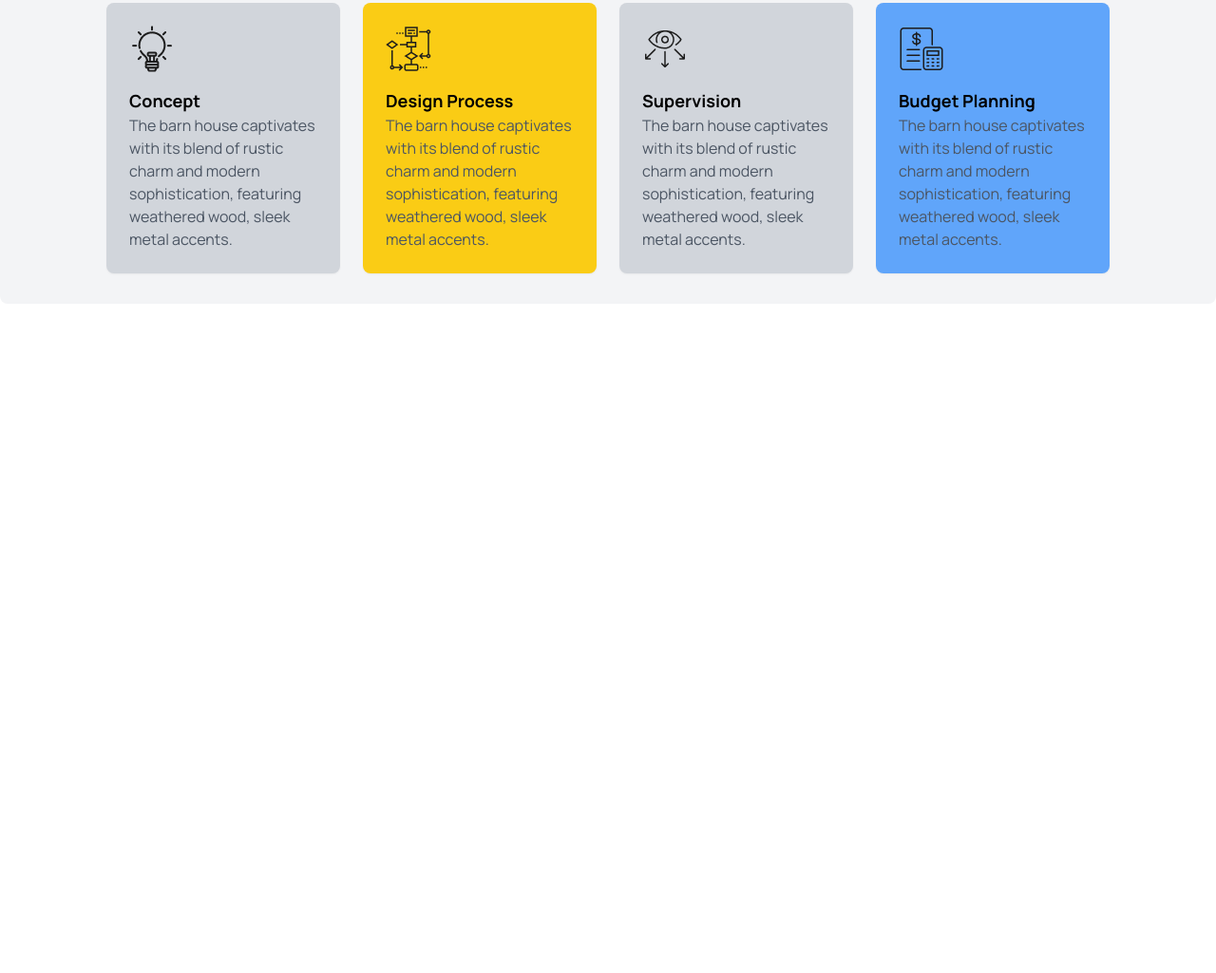
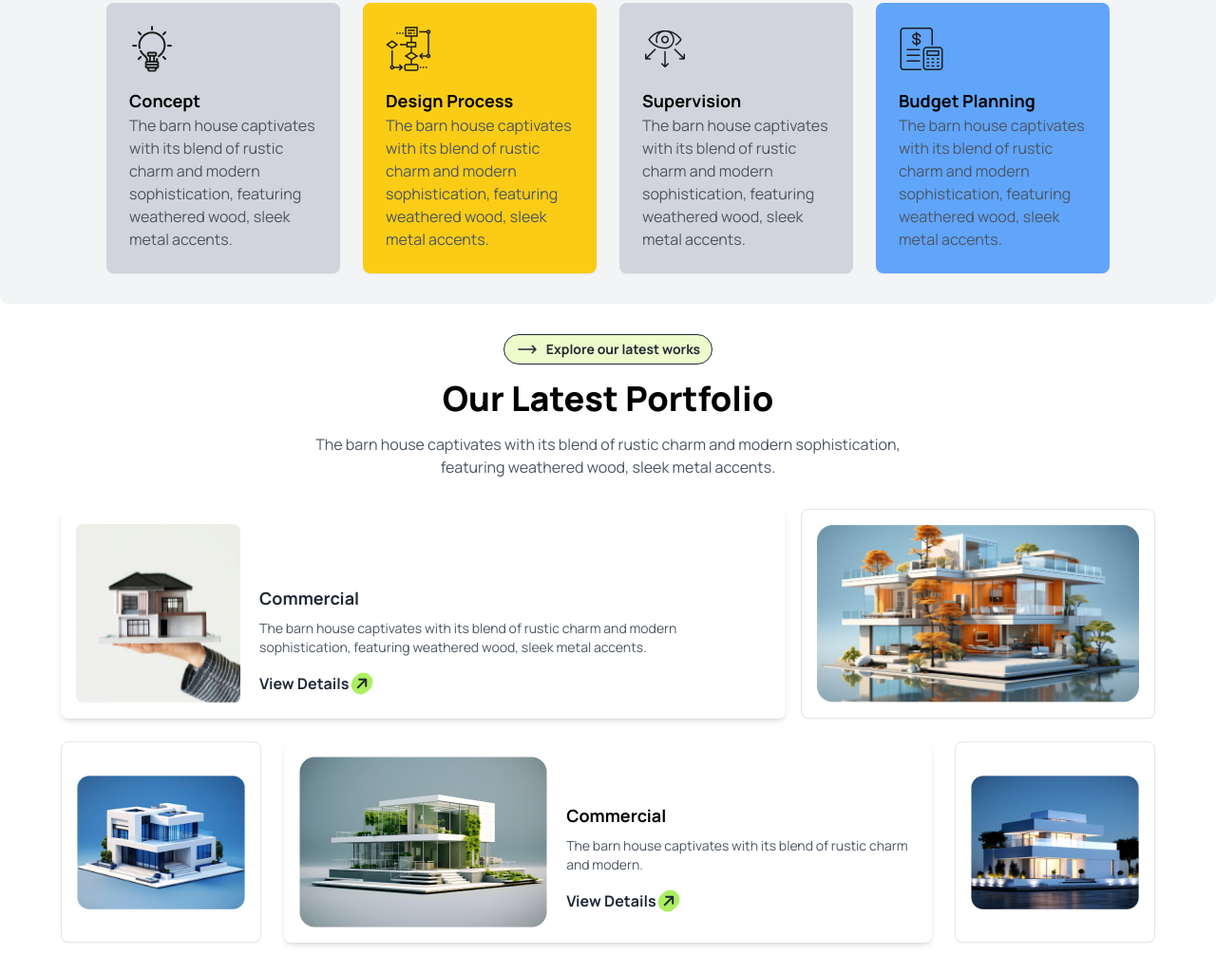
Before and after one commit to akib1437/Assingment-3, a plain HTML site: page index.html in a window 1280 px wide. Shown: the part 1694-2719 px from the top of the page at 95% size. Before the commit the page ends 2014 px from the top, so only its background shows below. Drawn offline with nearby package versions, Linux system fonts and the light colour scheme; a web font is replaced by a local one.

Commit message:
latest portfolio

```diff
--- a/index.html
+++ b/index.html
@@ -213,10 +213,76 @@
                 </div>
             </div>
         </section>
+        <!-- Our Latest Portfolio -->
+        <section class="bg-white rounded-lg p-8">
+            <div class="text-center mb-8">
+                <button class="btn btn-outline btn-sm mb-4 rounded-full font-bold bg-lime-100"><svg
+                        xmlns="http://www.w3.org/2000/svg" fill="none" viewBox="0 0 24 24" stroke-width="1.5"
+                        stroke="currentColor" class="size-6">
+                        <path stroke-linecap="round" stroke-linejoin="round"
+                            d="M17.25 8.25 21 12m0 0-3.75 3.75M21 12H3" />
+                    </svg>Explore our latest works</button>
+                <h2 class="text-4xl font-extrabold text-black mb-4">Our Latest Portfolio</h2>
+                <p class="text-gray-600">The barn house captivates with its blend of rustic charm and modern
+                    sophistication,<br> featuring weathered wood, sleek metal accents.</p>
+            </div>
+            <div class="lg:max-w-6xl lg:mx-auto">
+                <div class="grid grid-cols-6 gap-6 grid-rows-1">
+                    <div class="col-span-12 md:col-span-6 lg:col-span-6 grid grid-cols-1 md:grid-cols-12 gap-4">
+                        <div
+                            class="md:col-span-8 bg-white rounded-lg shadow-md overflow-hidden p-4 flex flex-col justify-center lg:flex-row gap-5 ml-10 lg:ml-0">
+                            <div class="">
+                                <img class="w-full h-auto object-cover rounded-lg lg:h-full lg:w-auto"
+                                    src="assets/img1.png" alt="">
+                            </div>
+                            <div class="text-center lg:mt-16 lg:text-left">
+                                <h3 class="text-lg font-bold text-gray-800 mb-2">Commercial</h3>
+                                <p class="text-sm mb-4 text-gray-600">The barn house captivates with its blend of rustic
+                                    charm and modern sophistication, featuring weathered wood, sleek metal accents.</p>
+                                <a class="font-bold text-l">View Details <i
+                                        class="fa-solid fa-arrow-up rotate-45 bg-primary-btn px-1 py-1 rounded-full"></i>
+                                </a>
+                            </div>
+                        </div>
 
+                        <div class="bg-white border rounded-lg shadow-sm p-4 col-span-4">
+                            <img class="rounded-lg w-full object-cover" src="assets/img2.png" alt="">
+                        </div>
+                    </div>
+                </div>
+
+                <div class="grid grid-cols-1 md:grid-cols-10 gap-6 mt-6">
+
+                    <div
+                        class="bg-white border rounded-lg shadow-sm p-4 flex justify-center items-center col-span-2 ml-9 lg:ml-0">
+                        <img class="rounded-lg w-full object-cover" src="assets/img3.png" alt="">
+                    </div>
+
+                    <div
+                        class="bg-white rounded-lg shadow-md overflow-hidden p-4 flex flex-col lg:flex-row gap-5 justify-center items-center col-span-3 lg:col-span-6">
+                        <div class="flex-shrink-0">
+                            <img class="w-full h-auto object-cover rounded-lg lg:w-auto lg:h-50" src="assets/img4.png"
+                                alt="">
+                        </div>
+
+                        <div class="lg:mt-8 text-center lg:text-left">
+                            <h3 class="text-lg font-bold text-black mb-2">Commercial</h3>
+                            <p class="text-sm mb-4 text-gray-600">The barn house captivates with its blend of rustic
+                                charm
+                                and modern. </p>
+                            <a class="font-bold text-l" href="">View Details <i
+                                    class="fa-solid fa-arrow-up rotate-45 bg-primary-btn rounded-full px-1 py-1"></i></a>
+                        </div>
+                    </div>
+
+                    <div
+                        class="bg-white border shadow-sm rounded-lg p-4 flex items-center justify-center col-span-2 ml-12 lg:ml-0">
+                        <img class="w-full rounded-lg object-cover" src="assets/img5.png" alt="">
+                    </div>
+                </div>
+        </section>
 
     </main>
-
     <footer>
 
     </footer>
```
